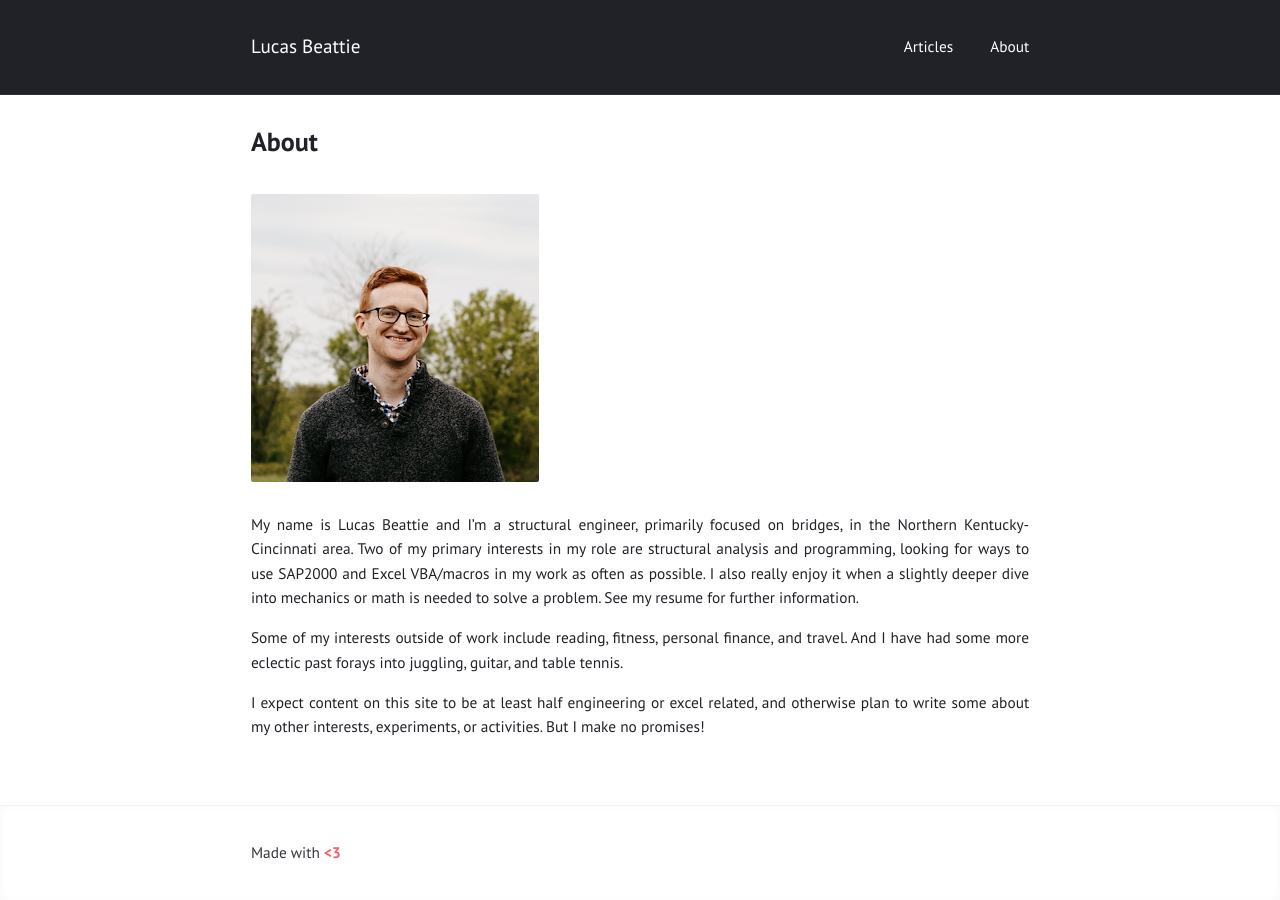
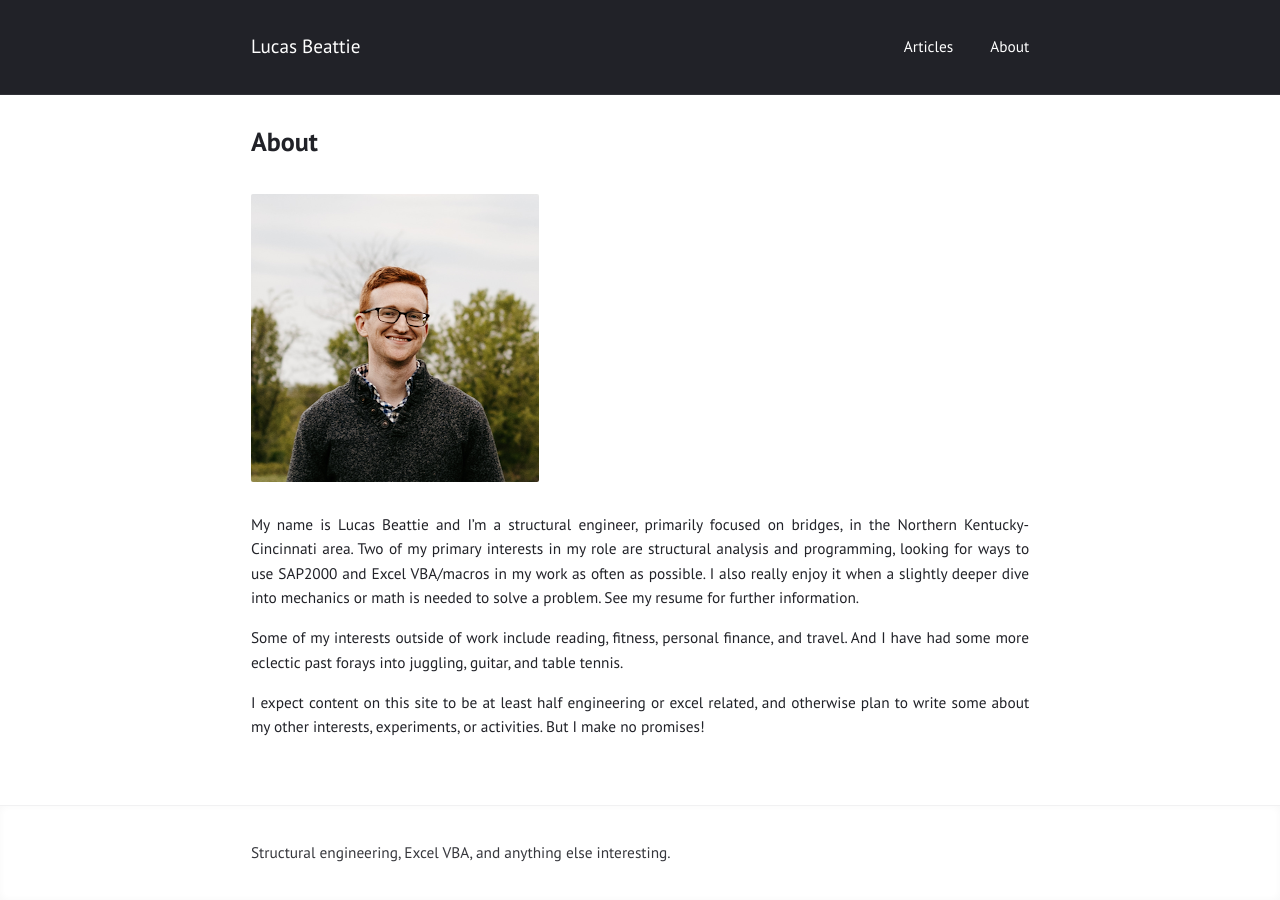
Before and after one commit to labeattie/lucasbeattiedotcom, a Jekyll site: the page built from index.md, in a window 1280 px wide. Built offline with Jekyll 4.4.1, drawn with Linux system fonts in a browser that asks for light colours.

Commit message:
first article test

```diff
--- a/_config.yml
+++ b/_config.yml
@@ -1,6 +1,6 @@
 title: "Lucas Beattie"
 author: "Lucas Beattie"
-description: "Made with <b style=\"color: #f45;\">&lt;3</b>"
+description: "Structural engineering, Excel VBA, and anything else interesting."
 permalink: /:title/
 lang: "en"
 excerpt_separator: "\n\n\n"
```
